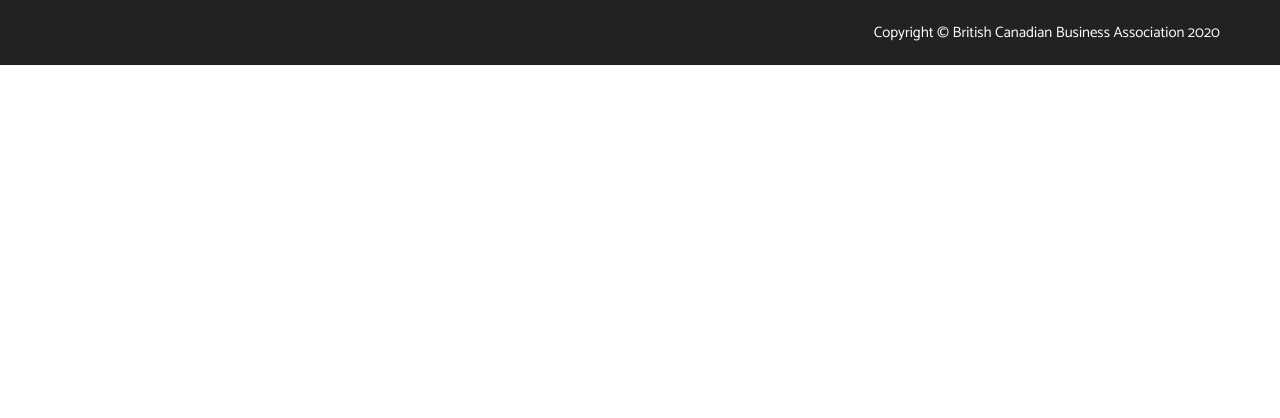
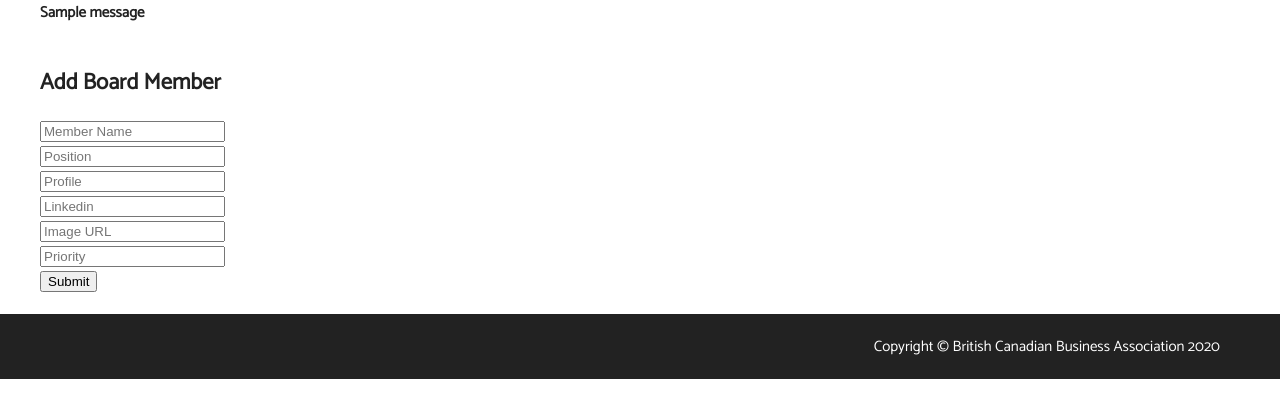
Before and after one commit to bentaylor81/bc-ba, a Django app: page /add-board-member/ in a window 1280 px wide. Shown: the part 178-596 px from the top of the page. Run offline with Django 3.2, Linux system fonts and the light colour scheme; tables that the repository leaves empty hold one stand-in row (values such as "Sample post"); one stand-in notice (Sample message) is shown; some libraries are stand-ins or nearby versions.

Commit message:
Added delete function

```diff
--- /dev/null
+++ b/website/templates/board-member-add.html
@@ -0,0 +1,34 @@
+{% extends 'global/base.html' %}
+{% load static %}
+
+{% block content %}
+
+<!-- Messages Section -->
+<section class="grid">
+    {% if messages %}
+        {% for message in messages %}
+            <div>
+                <b>{{ message }}</b>
+            </div>
+        {% endfor %}
+    {% endif %}
+</section>
+
+<!-- Add Board Members Form Section-->
+<section class="grid">
+    <div>
+        <h1>Add Board Member</h1>
+        <form method="post">
+            {% csrf_token %}    <!-- Security measure when adding forms in Django -->
+            <input type="text" placeholder="Member Name" name="member_name"><br />
+            <input type="text" placeholder="Position" name="position"><br />
+            <input type="text" placeholder="Profile" name="profile"><br />
+            <input type="text" placeholder="Linkedin" name="linkedin"><br />
+            <input type="text" placeholder="Image URL" name="image_url"><br />
+            <input type="text" placeholder="Priority" name="priority"><br />
+            <button type="submit">Submit</button>
+        </form>
+    </div>
+</section>
+
+{% endblock %}
--- a/website/templates/global/base.html
+++ b/website/templates/global/base.html
@@ -20,7 +20,7 @@
 
     {% block content %}
 
-    {% endblock %}
+	{% endblock %}
 
     <!-- Add in the Global Footer -->
     {% include 'global/footer.html' %}
--- a/website/templates/page.html
+++ b/website/templates/page.html
@@ -3,7 +3,6 @@
 
 {% block content %}
 
-{{ ben }}
 {% if page_content %}
     {% for items in page_content %}
     <!-- Showcase Section -->
--- a/website/urls.py
+++ b/website/urls.py
@@ -7,5 +7,8 @@ urlpatterns = [
     path('current-sponsors/', views.resources, name='current-sponsors'),
     path('resources/', views.resources, name='resources'),
     path('who-are-we/', views.who_are_we, name='who-are-we'),
+    path('add-board-member/', views.add_board_member, name='add-board-member'),
+    path('edit-board-member/<list_id>', views.edit_board_member, name="edit-board-member"),
+    path('delete/<list_id>', views.delete, name="delete"),
     path('<page_path>/', views.page, name='pages'),
 ]
--- a/website/views.py
+++ b/website/views.py
@@ -1,5 +1,7 @@
-from django.shortcuts import render
+from django.shortcuts import render, redirect
 from .models import board_members, pages
+from .forms import BoardmembersForm
+from django.contrib import messages
 
 def home(request):
     return render(request, 'home.html', {})
@@ -13,6 +15,44 @@ def sponsors_current(request):
 def resources(request):
     return render(request, 'resources.html', {})
 
+def add_board_member(request):
+    if request.method == 'POST':
+        form = BoardmembersForm(request.POST or None)
+        if form.is_valid():
+            form.save()
+            messages.success(request, ('Board Member has been Added'))
+            return redirect('who-are-we')
+        else:
+            messages.success(request, ('There is an Error Adding Board Member'))
+            return render(request, 'board-member-add.html')
+    else:
+        return render(request, 'board-member-add.html', {})
+
+def edit_board_member(request, list_id):
+    if request.method == 'POST':
+        board_member = board_members.objects.get(pk=list_id)
+        form = BoardmembersForm(request.POST or None, instance=board_member)
+        if form.is_valid():
+            form.save()
+            messages.success(request, ('Board Member has been Edited'))
+            return redirect('who-are-we')
+        else:
+            messages.success(request, ('There is an Error Editing Board Member'))
+            return redirect(request, 'board_member_edit.html', {})
+    else:
+        get_board_member = board_members.objects.get(pk=list_id)
+        return render(request, 'board-member-edit.html', {'get_board_member': get_board_member})
+
+def delete(request, list_id):
+    if request.method == 'POST':
+        board_member = board_members.objects.get(pk=list_id)
+        board_member.delete()
+        messages.success(request, ('Board Member has been Deleted'))
+        return redirect('who-are-we')
+    else:
+        messages.success(request, ('Delete Unsuccesful'))
+        return redirect('who-are-we')
+
 def who_are_we(request):
     context = board_members.objects.all().order_by('priority')
     return render(request, 'who-are-we.html', {
```
Also changed, not shown: website/forms.py (added, +7 -0 lines), website/templates/board-member-edit.html (added, +42 -0 lines), website/templates/who-are-we.html (+14 -0 lines).
